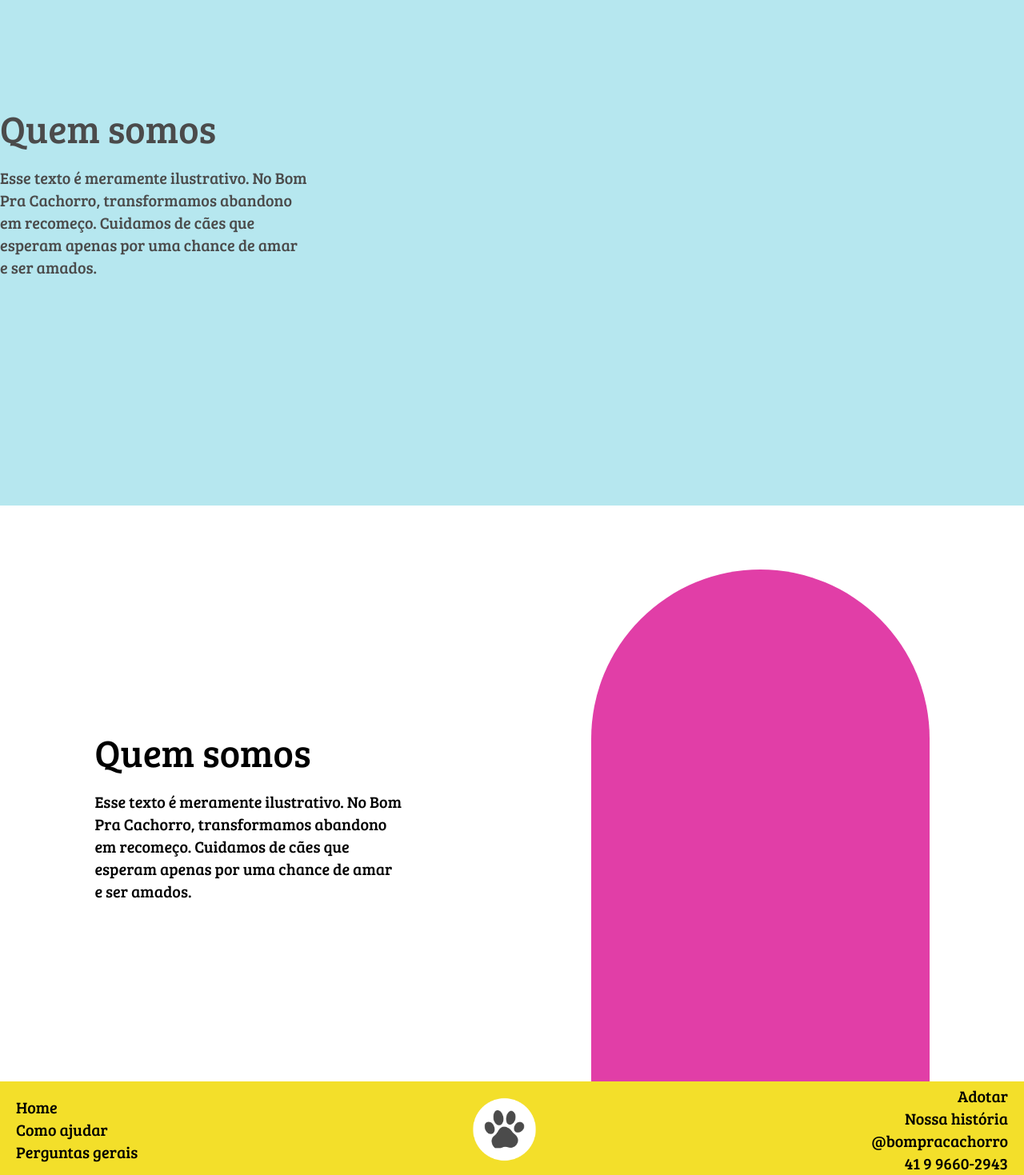
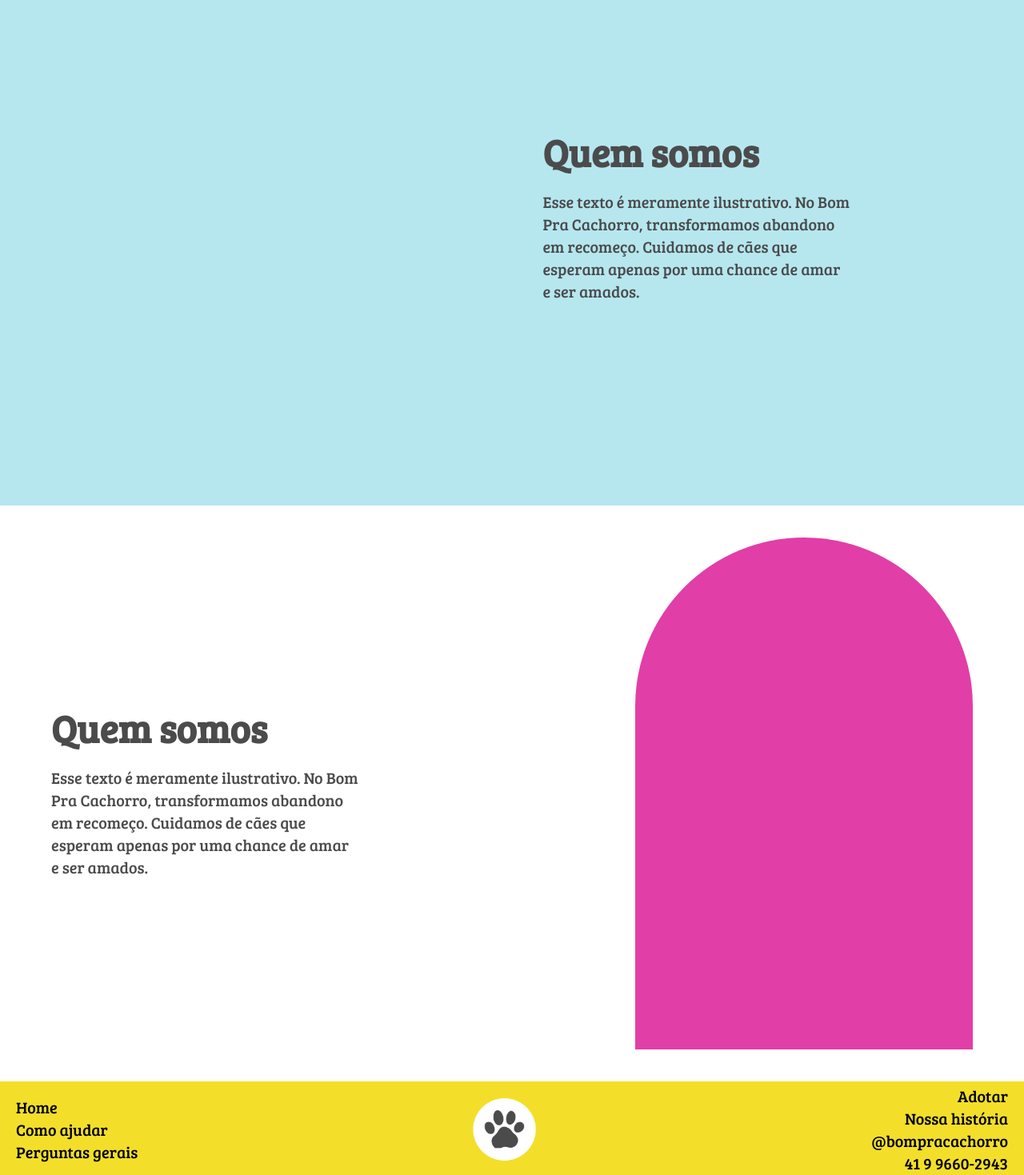
Before and after one commit to DevJoyJoy/Bom-Pra-Cachorro, a React (Vite) app in the folder Front-end/: page /WhoWeAre in a window 1280 px wide. Shown: the part 160-1629 px from the top of the page at 80% size. Built offline with nearby package versions, Linux system fonts and the light colour scheme.

Commit message:
Did some adjustments

```diff
--- a/Front-end/src/pages/registerPet.jsx
+++ b/Front-end/src/pages/registerPet.jsx
@@ -88,7 +88,7 @@ export const RegisterPet = () => {
 
             {/* Box for all the image inputs */}
             <div className="flex flex-col mt-3 gap-4
-            w-full h-full
+            w-full h-full overflow-scroll
             md:items-center
             lg:flex-row lg:h-[80%] lg:mt-[-5%]">
                 <div className="flex flex-col items-center
--- a/Front-end/src/pages/whoWeAre.jsx
+++ b/Front-end/src/pages/whoWeAre.jsx
@@ -5,40 +5,43 @@ import { Footer } from "../components/footer";
 export const WhoWeAre = () => {
     const [menuOpen, setMenuOpen] = useState(false);
 
-    return(
+    return (
         <>
             {/* Header */}
             <Header open={menuOpen} setOpen={setMenuOpen}></Header>
 
             {/* Blue box of who we are */}
-            <div className="bg-[#b6e7ef]
-            lg:w-full lg:h-[90vh]">
-                <div className="absolute text-[#4b4b4b]
-                lg:w-[42vw] lg:h-[30vh] lg:self-start lg:justify-self-end lg:mt-[28vh]">
-                    <p className="lg:text-5xl">Quem somos</p>
+            <div className="bg-[#b6e7ef] w-full h-[30vh] lg:h-[90vh] flex items-center justify-end px-[5vw]">
+                <div className="text-[#4b4b4b] w-[55vw] lg:w-[42vw]">
+                    <p className="text-xl lg:text-5xl font-bold">Quem somos</p>
                     <br />
                     <div className="lg:w-[30vw]">
-                        <p className="lg:text-xl">Esse texto é meramente ilustrativo. No Bom Pra Cachorro, transformamos abandono em recomeço. Cuidamos de cães que esperam apenas por uma chance de amar e ser amados.</p>
+                        <p className="text-[85%] lg:text-xl">
+                            Esse texto é meramente ilustrativo. No Bom Pra Cachorro, transformamos abandono em recomeço.
+                            Cuidamos de cães que esperam apenas por uma chance de amar e ser amados.
+                        </p>
                     </div>
                 </div>
             </div>
 
             {/* White box with pink portal of who we are */}
-            <div className="flex flex-row items-end justify-around relative
-            lg:w-full lg:h-[90vh]">
-                <div className="atext-[#4b4b4b]
-                lg:mb-[28vh] lg:w-[30vw]">
-                    <p className="lg:text-5xl">Quem somos</p>
-                    <img src="" alt="" />
+            <div className="w-full h-[30vh] lg:h-[90vh] flex items-center justify-between px-[5vw]">
+                <div className="text-[#4b4b4b] w-[50vw] lg:w-[42vw]">
+                    <p className="text-xl lg:text-5xl font-bold">Quem somos</p>
                     <br />
                     <div className="lg:w-[30vw]">
-                        <p className="lg:text-xl">Esse texto é meramente ilustrativo. No Bom Pra Cachorro, transformamos abandono em recomeço. Cuidamos de cães que esperam apenas por uma chance de amar e ser amados.</p>
+                        <p className="text-[85%] lg:text-xl">
+                            Esse texto é meramente ilustrativo. No Bom Pra Cachorro, transformamos abandono em recomeço.
+                            Cuidamos de cães que esperam apenas por uma chance de amar e ser amados.
+                        </p>
                     </div>
                 </div>
-                <div className="bg-[#e13ea7]
-                lg:w-[33vw] lg:h-[80vh] rounded-t-[300px]">
 
+                <div className="bg-[#e13ea7] rounded-t-[300px]
+                    w-[30vw] h-[20vh]
+                    lg:w-[33vw] lg:h-[80vh]">
                 </div>
+
             </div>
 
 
```
